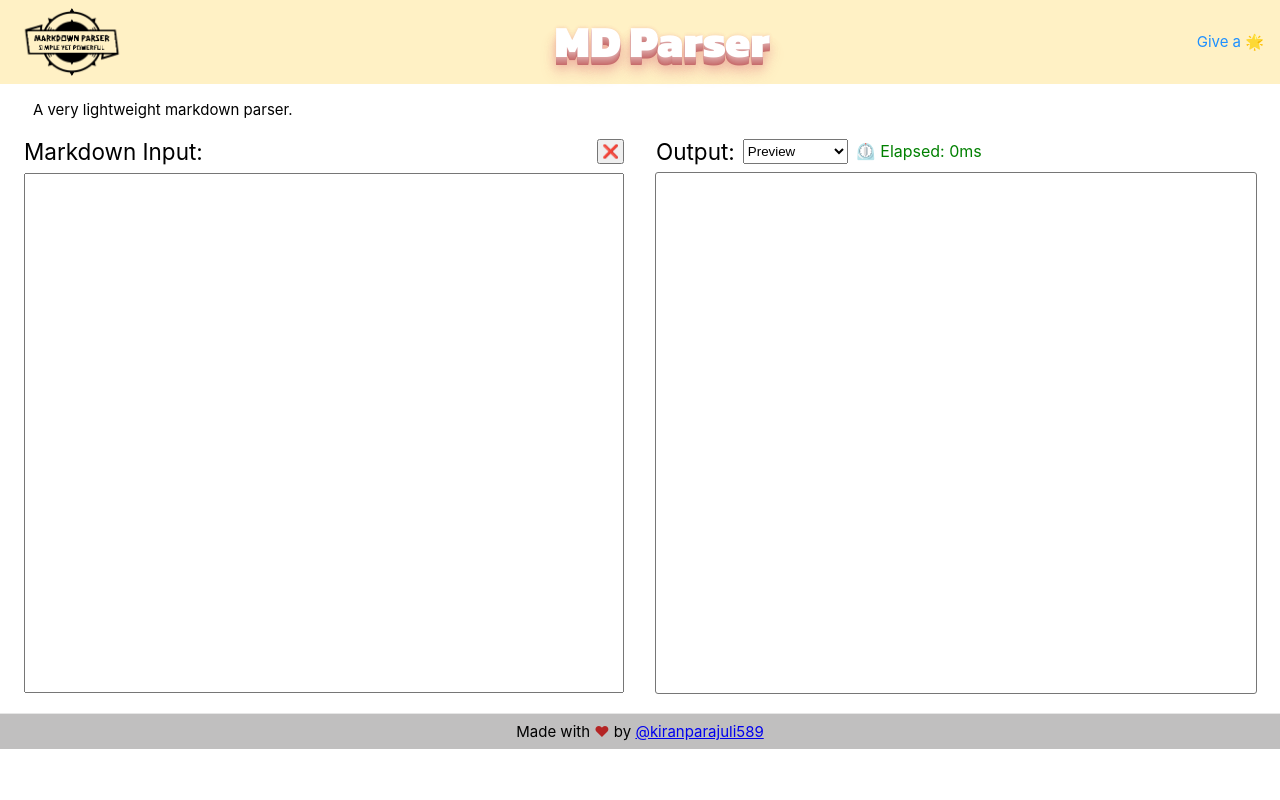
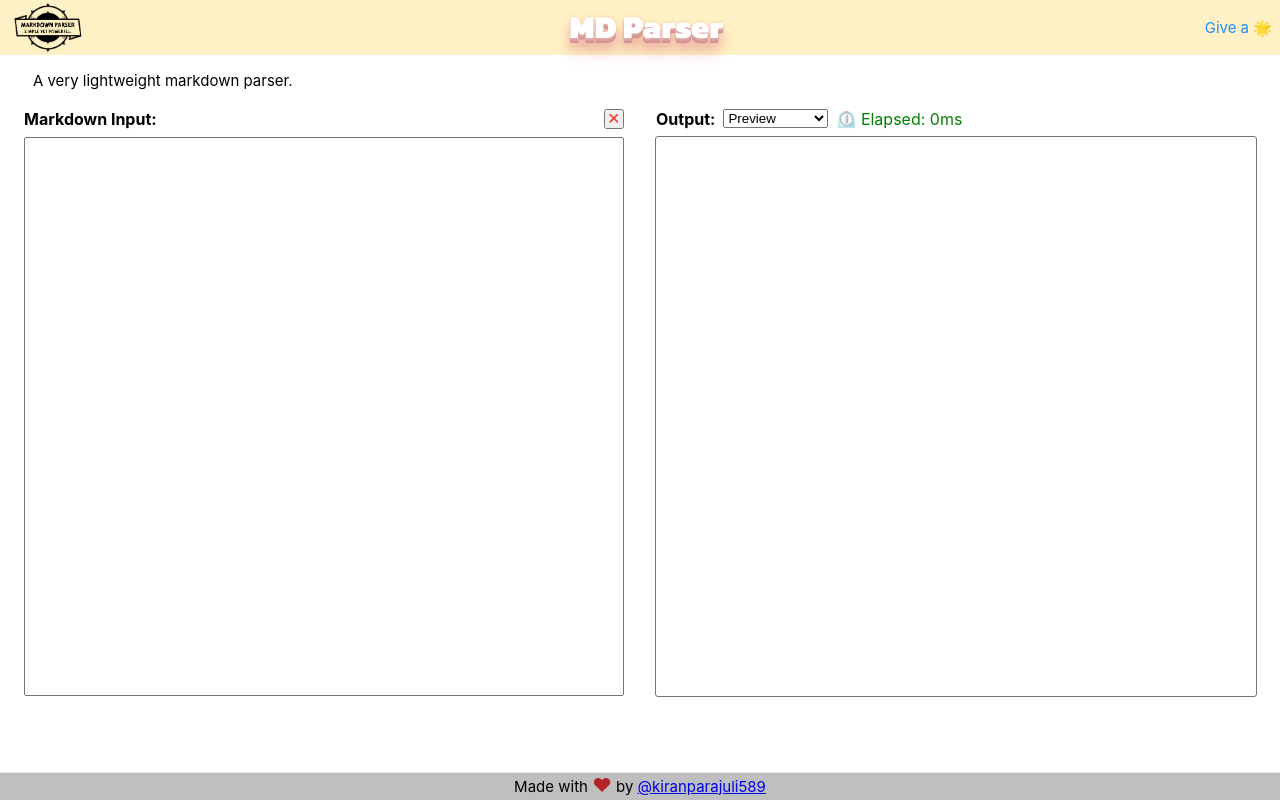
Before and after one commit to kiranparajuli589/htmlmark, a Vue app in the folder demo/: page / in a window 1280 px wide. Built offline with nearby package versions, Linux system fonts and the light colour scheme.

Commit message:
demo: scale down
Signed-off-by: PKiran <kiranparajuli589@gmail.com>

```diff
--- a/demo/src/App.vue
+++ b/demo/src/App.vue
@@ -17,7 +17,7 @@
 			<div id="converter">
 				<div class="markdown">
 					<div class="head">
-						<h2 class="section-title">Markdown Input:</h2>
+						<div class="section-title">Markdown Input:</div>
 						<button class="clear" title="Clear Input"
 							@click="clearInput"
 						>
@@ -28,7 +28,7 @@
 				</div>
 				<div class="o-html">
 					<div class="head">
-						<h2 class="section-title">Output:</h2>
+						<div class="section-title">Output:</div>
 
 						<select v-model="choice" id="output-choice"
 							title="Choose Output Format"
--- a/demo/src/styles/app.scss
+++ b/demo/src/styles/app.scss
@@ -22,10 +22,10 @@ nav {
 	display: flex;
 	justify-content: space-between;
 	align-items: center;
-	padding: 0.5rem 1rem;
+	padding: 0.2rem .5rem;
 	background-color: #ffc1073b;
 	.logo {
-		width: 7rem;
+		width: 5rem;
 		height: auto;
 	}
 	.give-a-star {
@@ -72,12 +72,16 @@ main {
 				align-items: center;
 				gap: .5rem;
 				flex-wrap: wrap;
+				.section-title {
+					font-size: 1rem;
+					font-weight: bold;
+				}
 			}
 		}
 		.markdown {
 			#md-input {
 				width: 100%;
-				min-height: 65vh;
+				min-height: 69.9vh;
 				padding: .5rem;
 				resize: none;
 			}
@@ -85,13 +89,11 @@ main {
 				position: absolute;
 				right: 0;
 				padding: .2rem;
+				font-size: .5rem;
 			}
 		}
 		.o-html {
 			.head {
-				select {
-					height: 1.6rem;
-				}
 				.time-taken {
 					font-size: 1rem;
 					color: green;
@@ -101,8 +103,8 @@ main {
 				outline: 1px solid rgb(118,118,118);
 				padding: .5rem;
 				border-radius: 2px;
-				min-height: 65vh;
-				max-height: 65vh;
+				min-height: 69.9vh;
+				max-height: 69.9vh;
 				overflow-y: auto;
 				overflow-x: auto;
 
@@ -231,12 +233,16 @@ main {
 }
 
 footer {
+	position: fixed;
+	bottom: 0;left: 0;
+	width: 100%;
+	padding-bottom: .2rem;
 	text-align: center;
-	padding: 0.5rem 1rem;
 	background-color: #c0bfbf;
 	border-top: 1px solid #e6e6e6;
 	.heart {
 		color: #b42424;
+		font-size: 1.2rem;
 	}
 }
 
--- a/demo/src/styles/heading3d.scss
+++ b/demo/src/styles/heading3d.scss
@@ -49,13 +49,13 @@ $primaryColor: rgb(230,190,190);
 #brand {
 	margin: 0;
 	color: #FFF;
-	font-size: 2.8rem;
-	line-height: 3rem;
+	font-size: 2rem;
+	line-height: 2rem;
 	font-family: "Kanit", serif;
 
 	@include text3d(
 			adjust-color($primaryColor, $lightness: -8%),
-		$depth: 8,
+		$depth: 5,
 		$primaryShadowColor: adjust-color(
 				$primaryColor,
 			$lightness: -10%,
```
Also changed, not shown: 5 other files (tests, documents, lock files or other folders).
